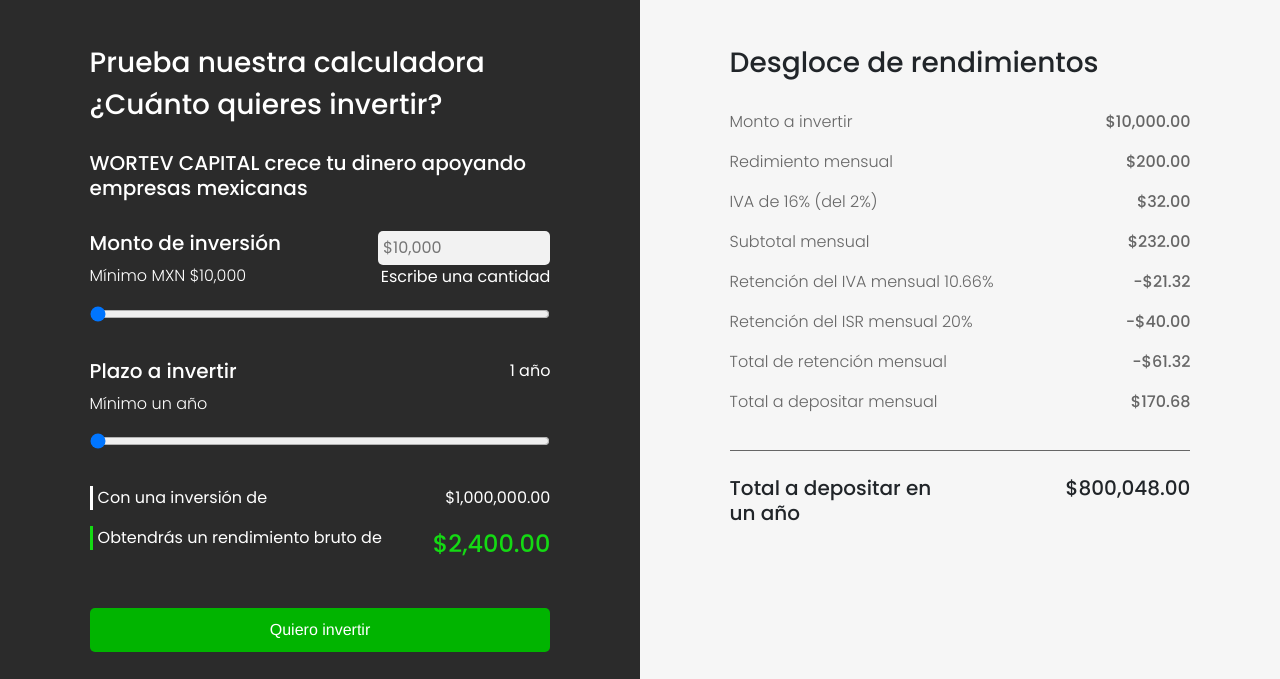
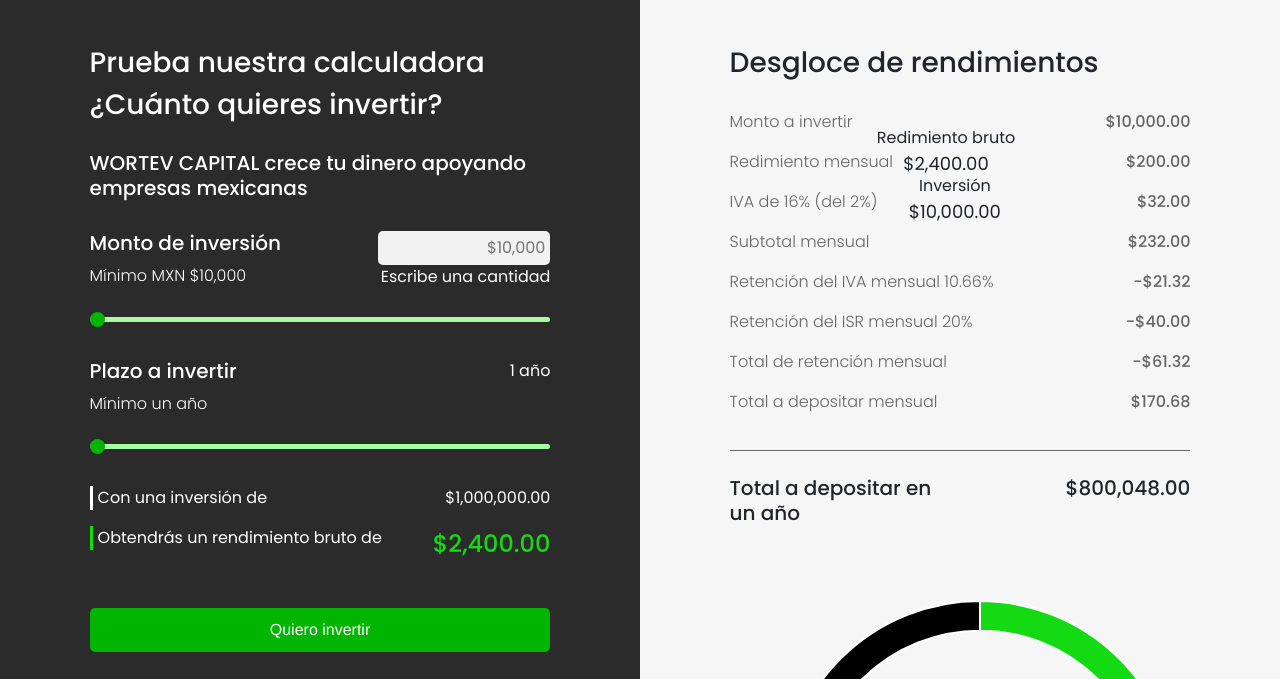
Before and after one commit to gerawortev/CalculadoraWortevCapital, a plain HTML site: page index.html in a window 1280 px wide. Shown: the part 74-753 px from the top of the page. Drawn offline with nearby package versions, Linux system fonts and the light colour scheme.

Commit message:
Cambio slider y primer prouesta de grafico

```diff
--- a/index.html
+++ b/index.html
@@ -109,11 +109,11 @@
                     </div>
 
                     <!-- Segunda opción de gráfico -->
-                    <!-- <div style="text-align: center;">
+                    <div style="text-align: center;">
                         <div id="chart" class="calc__chart"></div>
                         <p class="calc__chart__text1">Redimiento bruto <br> <span style="font-size: large;">$2,400.00</span></p>
                         <p class="calc__chart__text2">Inversión <br> <span style="font-size: large;">$10,000.00</span></p>
-                    </div> -->
+                    </div>
 
 
                     <!-- Primera opción de gráfico -->
--- a/styles.css
+++ b/styles.css
@@ -18,9 +18,7 @@
 
 .calc__input__cantidad{
   width: 80%;
-}
-.calc__slider{
-  width: 100%;
+  text-align: end;
 }
 
 /* Estilos contenedor resultados */
@@ -66,6 +64,39 @@
   position: absolute;
   left: 42%;
   top: 12em;
+}
+
+.calc__slider{
+  width: 100%;
+  -webkit-appearance: none;
+  border-radius: 10px;
+  width: 100%;
+  height: 5px;
+  outline: none;
+  background: linear-gradient(90deg,#5BE55A 0%, #A7FFA4 0%);
+  opacity: 100%;
+  -webkit-transition: 0.2s;
+  transition: opacity 0.2s;
+}
+
+.calc__slider::-webkit-slider-thumb {
+  -webkit-appearance: none;
+  appearance: none;
+  width: 15px;
+  height: 15px;
+  background: #01B400;
+  border-radius: 50%;
+  cursor: pointer;
+}
+
+.calc__slider::-moz-range-thumb{
+  -webkit-appearance: none;
+  appearance: none;
+  width: 15px;
+  height: 15px;
+  background: #01B400;
+  border-radius: 50%;
+  cursor: pointer;
 }
 
 /*Opcion 2 */
@@ -214,13 +245,13 @@ font-size: 1.75rem;
   font-size: .9rem;
     font-weight: 300;
 }
-input[type=range]::-webkit-slider-thumb {
+/* input[type=range]::-webkit-slider-thumb {
   cursor: pointer;
 }
 input[type="range"] {
  background-image: linear-gradient(#ff4500, #ff4500);
  background-image: linear-gradient(#ff4500, #ff4500);
-}
+} */
 /*fin de estilos generales */
 /*custom media querys*/
 @media (min-width: 879px) and (max-width: 1024px){
```
